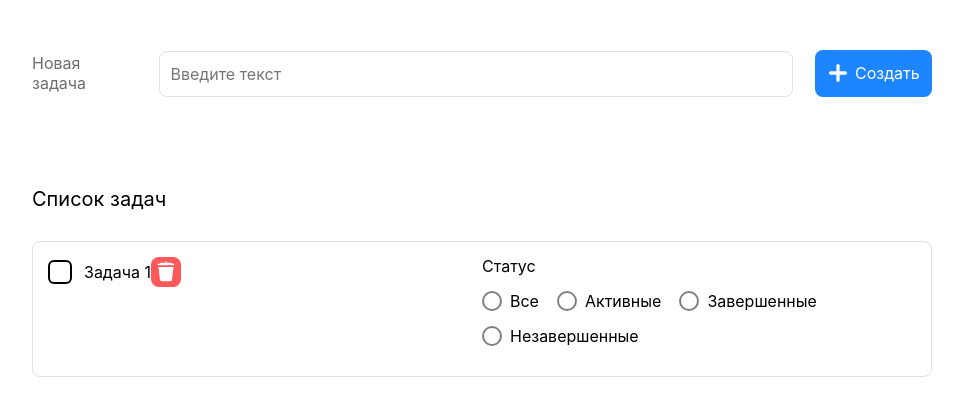
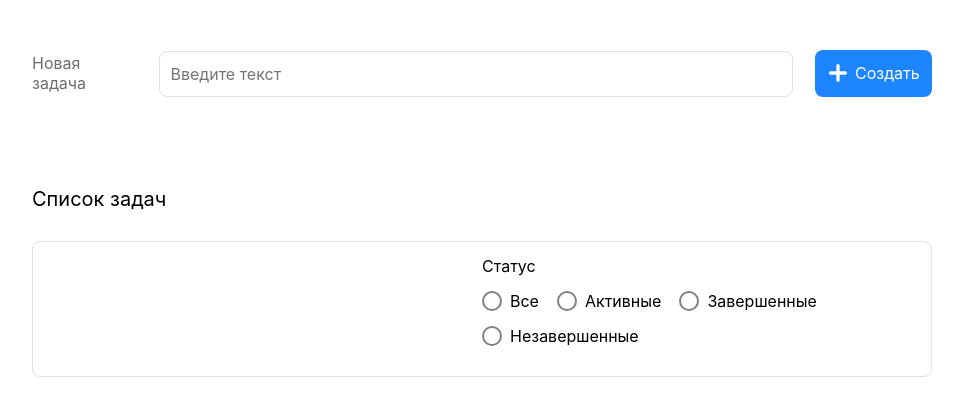
Before and after one commit to sladenkiydelfinchik/todo-app, a React (Vite) app: page / in a window 1280 px wide. Shown: the top 416 px of the page, without its empty margins (18-981 px from the left). Built offline with nearby package versions, Linux system fonts and the light colour scheme.

Commit message:
Первичная версия добавления

```diff
--- a/src/App.jsx
+++ b/src/App.jsx
@@ -1,22 +1,35 @@
 import { Form } from "./components/Form/Form";
 import { TaskList } from "./components/TaskList/TaskList";
 import { StatusList } from "./components/StatusList/StatusList";
-import { useState } from "react";
 import "./shared/styles/reset.css";
 import "./shared/styles/index.css"
-
+import { useState } from "react";
 
 
 export const App = () => {
+    const [tasks, setTasks] = useState([]);
+    function addTask(taskTitle) {
+       console.log(taskTitle);
+       setTasks([
+        ...tasks,{
+            id: crypto.randomUUID(),
+            title: taskTitle,
+            isCompleted: false
+        }
+       ])
+
+    };
 
     return (
         <>
         <div className="Main">
-        <Form />
+        <Form  handleAddTask = {addTask}/>
         <h3 className="Header">Список задач</h3>
         <div className="Secondary">
 
-        <TaskList />
+        <TaskList
+            tasks={tasks}
+        />
         <StatusList />
         </div>
         </div>
--- a/src/components/Form/Form.jsx
+++ b/src/components/Form/Form.jsx
@@ -1,17 +1,31 @@
 import styles from './Form.module.css'
 import plusIcon from '../../shared/icons/plus.svg'
+import { useState } from 'react';
 
-export const Form = () => {
+export const Form = ({ handleAddTask }) => {
+    const [title, setTitle] = useState('');
+
+    const onChangeTitle = (event) => {
+        setTitle(event.target.value);
+    };
+
+    function handleSubmit(event) {
+        event.preventDefault();
+        if (title.trim() === '') return;
+        handleAddTask(title);
+       setTitle('');
+      }
 
     return(
         <>
         <div className={styles.FormWrapper}>
-            <form className={styles.Form}>
+            <form className={styles.Form} onSubmit={handleSubmit}>
                 <span className={styles.FormHeader}>Новая задача</span>
                 <input
                 className={styles.FormInput}
                 type="text"
                 placeholder="Введите текст"
+                onChange={onChangeTitle}
                 />
                 <button className={styles.FormSubmit} type="submit"> <img src={plusIcon} />Создать</button>
             </form>
--- a/src/components/Task/Task.jsx
+++ b/src/components/Task/Task.jsx
@@ -1,12 +1,13 @@
 import styles from './Task.module.css'
 
-export const Task = () => {
+export const Task = ({task}) => {
     return (
         <>
         <div className={styles.TaskListRow}>
         <label className={styles.FormControl}>
           <input type="checkbox" name="checkbox"  />
-         Задача 1
+         <span>{task.title}</span>
+
         </label>
         <button className={styles.TaskDelete}></button>
         </div></>
--- a/src/components/TaskList/TaskList.jsx
+++ b/src/components/TaskList/TaskList.jsx
@@ -2,12 +2,14 @@
 import { Task } from '../Task/Task';
 
 
-export const TaskList = () => {
+export const TaskList = ({ tasks }) => {
     return (
         <div className={styles.TaskListWrapper}>
         <div  className={styles.TaskList} >
+{tasks.map(task => (
+  <Task key={task.id} task={task} />
+))}
 
-        <Task />
 
       </div>
       </div>
```
